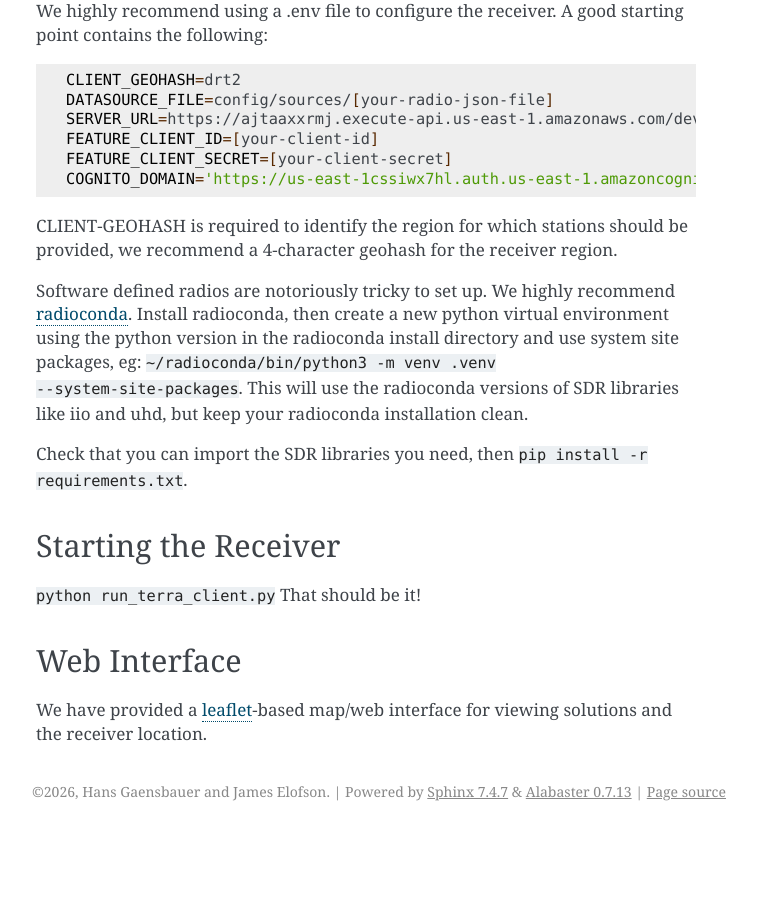
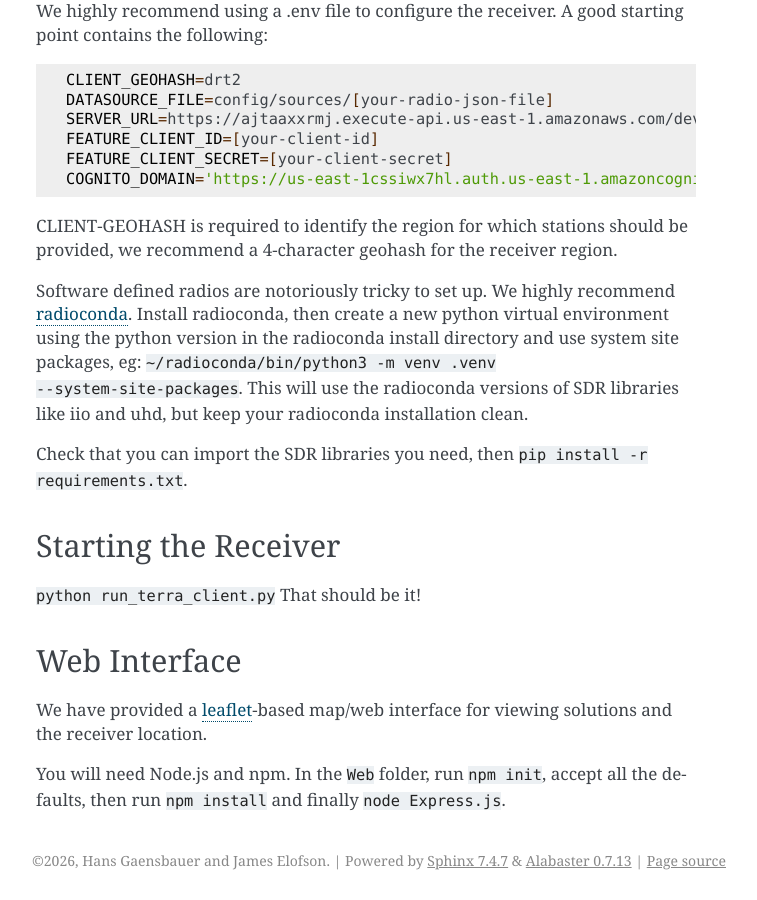
Before and after one commit to hansgaensbauer/Terra-Receiver, a Sphinx documentation site: the page built from docs/getting_started.rst, in a window 1280 px wide and 900 px high, scrolled down 1348 px. Shown: the whole window, without its empty margins (384-1141 px from the left). Built offline with Sphinx 7.4.7, drawn with Linux system fonts in a browser that asks for light colours; before the commit the page ends 2179 px from its top, so only the background shows below that.

Commit message:
Update documentation with web client

```diff
--- a/docs/getting_started.rst
+++ b/docs/getting_started.rst
@@ -119,3 +119,5 @@ Web Interface
 We have provided a `leaflet`_-based map/web interface for viewing solutions and the receiver location.
 
 .. _leaflet: https://leafletjs.com/
+
+You will need Node.js and npm. In the ``Web`` folder, run ``npm init``, accept all the defaults, then run ``npm install`` and finally ``node Express.js``.
```
Also changed, not shown: 2 other files.
